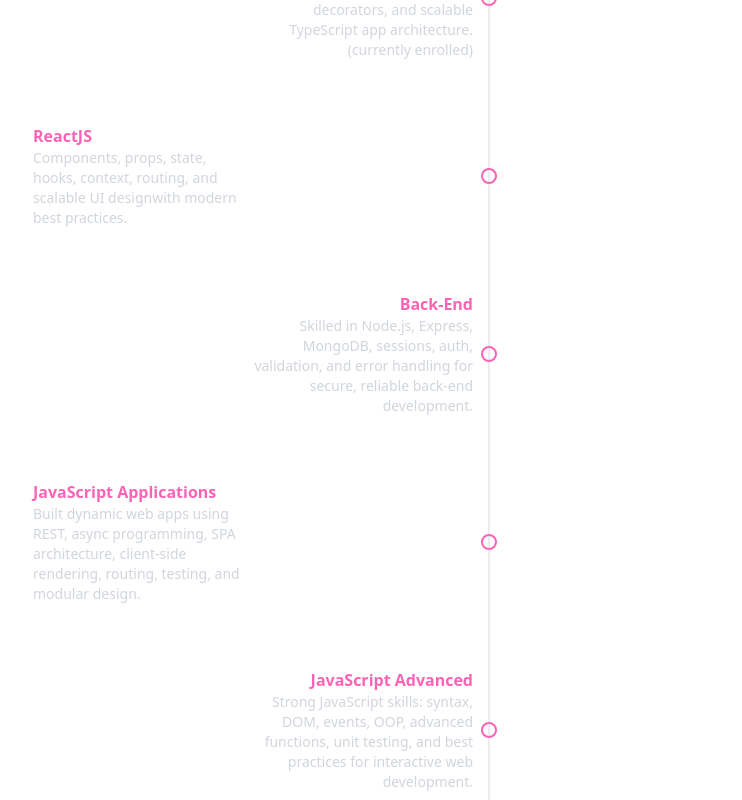
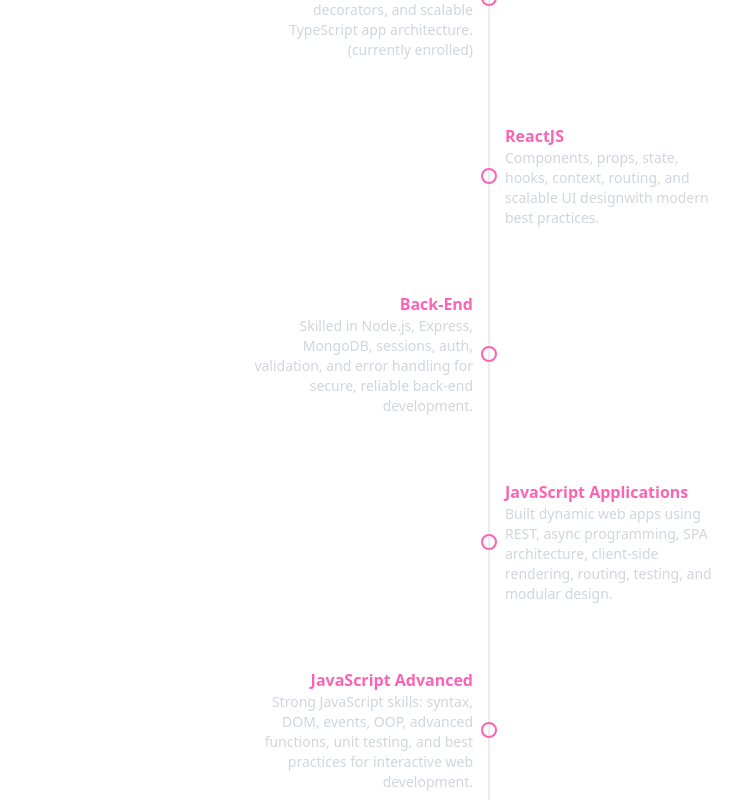
Before and after one commit to BeatrisRah/Portfolio, a React (Vite) app: page / in a window 1280 px wide. Shown: the part 3840-4640 px from the top of the page, without its empty margins (279-1021 px from the left). Built offline with nearby package versions, Linux system fonts and the light colour scheme; a web font is replaced by a local one.

Commit message:
Fix education text

```diff
--- a/src/sections/education/EducationSection.jsx
+++ b/src/sections/education/EducationSection.jsx
@@ -3,27 +3,27 @@ const items = [
     {
         title: "TypeScript",
         desc: "Static typing, OOP, classes, interfaces, generics, modules, decorators, and scalable TypeScript app architecture. (currently enrolled)",
-        link:null
+        link: null
     },
     {
         title: "ReactJS",
         desc: "Components, props, state, hooks, context, routing, and scalable UI designwith modern best practices.",
-        link:'https://softuni.bg/certificates/details/241537/56f23cc9'
+        link: 'https://softuni.bg/certificates/details/241537/56f23cc9'
     },
     {
         title: "Back-End",
         desc: "Skilled in Node.js, Express, MongoDB, sessions, auth, validation, and error handling for secure, reliable back-end development.",
-        link:'https://softuni.bg/certificates/details/237727/198b8f4c'
+        link: 'https://softuni.bg/certificates/details/237727/198b8f4c'
     },
     {
         title: "JavaScript Applications",
         desc: "Built dynamic web apps using REST, async programming, SPA architecture, client-side rendering, routing, testing, and modular design.",
-        link:'https://softuni.bg/certificates/details/231974/0d0e7a28'
+        link: 'https://softuni.bg/certificates/details/231974/0d0e7a28'
     },
     {
         title: "JavaScript Advanced",
         desc: "Strong JavaScript skills: syntax, DOM, events, OOP, advanced functions, unit testing, and best practices for interactive web development. ",
-        link:'https://softuni.bg/certificates/details/227991/9306f4cb'
+        link: 'https://softuni.bg/certificates/details/227991/9306f4cb'
     },
 ];
 
@@ -44,11 +44,26 @@ export default function Education() {
                 <div className="flex flex-col gap-16">
                     {items.map((item, index) => {
                         const isLeft = index % 2 === 0;
+                        const justifyContent = isLeft ? "justify-start" : "justify-end"
                         return (
-                            <div key={index} className={`relative flex justify-${isLeft ? "start" : "end"} items-center`}>
-                                <div className={`w-1/2 px-4 flex flex-col ${isLeft ? "text-right items-end" : "text-left items-start"}`}>
-                                    <a href={item.link} target="_blank" rel="noopener noreferrer" ><h3 className="text-pink-400 font-semibold hover:text-pink-200 cursor-pointer">{item.title}</h3></a>
-                                    <p className="text-sm text-gray-300 cursor-default xl:w-1/2">{item.desc}</p>
+                            <div key={index} className={`relative flex ${justifyContent} items-center`}>
+                                <div className={`w-1/2 px-4 flex flex-col ${isLeft ? "text-right" : "text-left"}`}>
+                                    <a
+                                        href={item.link}
+                                        target="_blank"
+                                        rel="noopener noreferrer"
+                                        className={isLeft ? "self-end" : "self-start"}
+                                    >
+                                        <h3 className="text-pink-400 font-semibold hover:text-pink-200 cursor-pointer">
+                                            {item.title}
+                                        </h3>
+                                    </a>
+                                    <p
+                                        className={`text-sm text-gray-300 cursor-default xl:w-1/2 ${isLeft ? "self-end" : "self-start"
+                                            }`}
+                                    >
+                                        {item.desc}
+                                    </p>
                                 </div>
 
                                 {/* Dot */}
```
